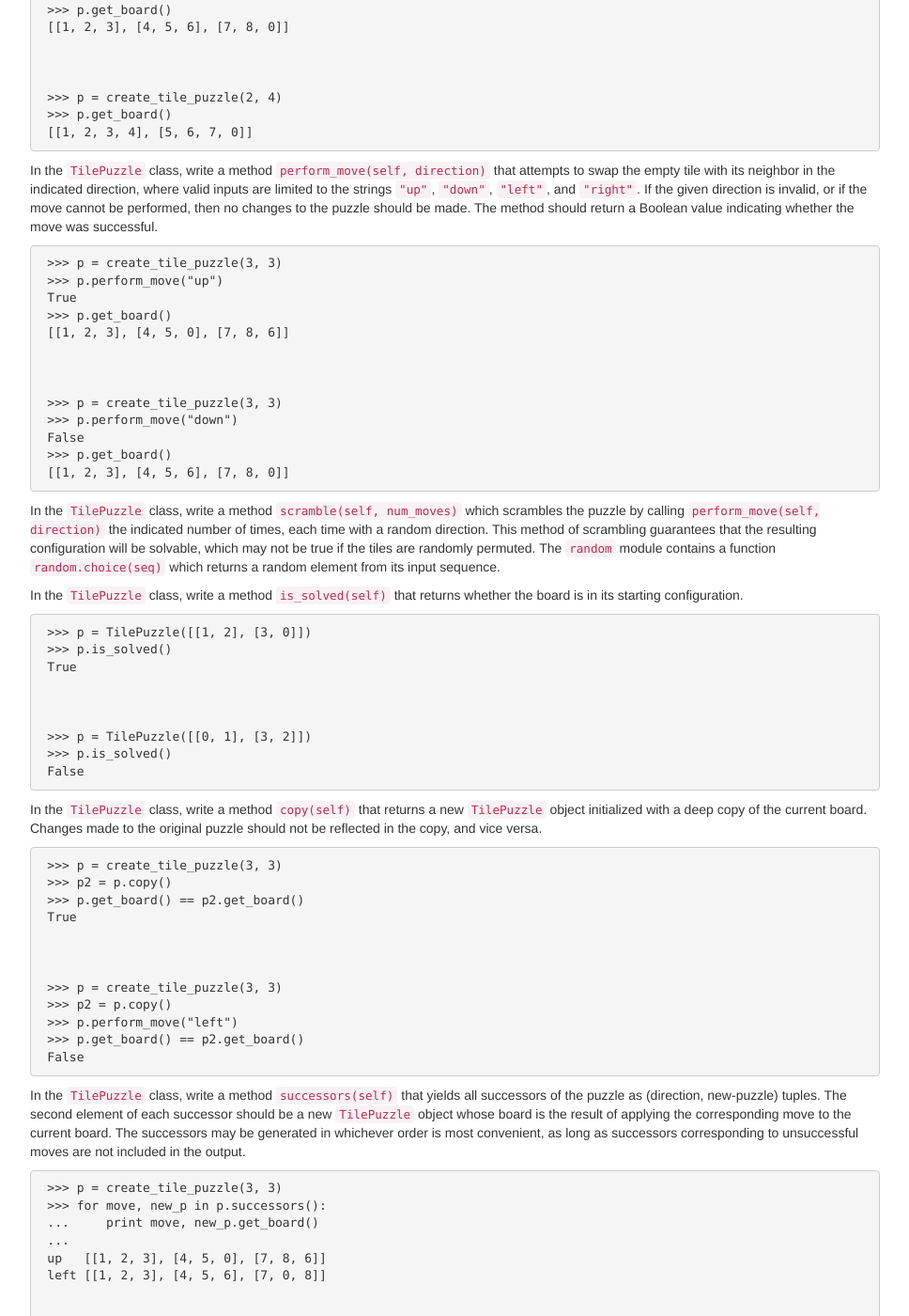
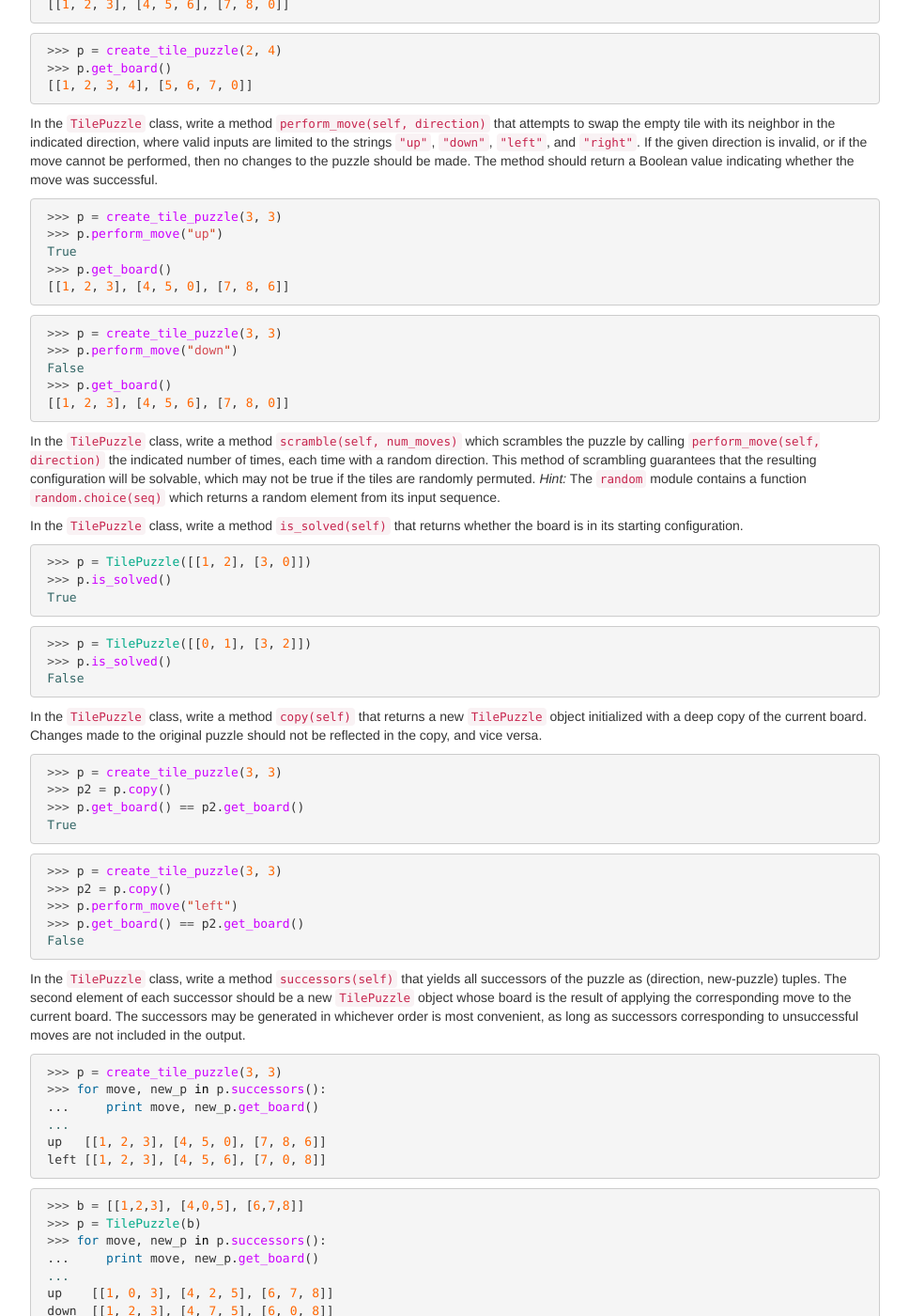
Before and after one commit to artificial-intelligence-class/artificial-intelligence-class.github.io, a Jekyll site: the page built from homeworks/hw3/homework3.md, in a window 1280 px wide and 1400 px high, scrolled down 1446 px. Shown: the whole window at 94% size, without its empty margins (273-1241 px from the left). Built offline with Jekyll 4.4.1, drawn with Linux system fonts in a browser that asks for light colours; nearby versions of some CDN libraries; formulas are drawn with MathJax 3; a script that is not in the unit is left out; some of the changed text lies outside the part shown.

Commit message:
Homework 3 markdown formatting.

````diff
--- a/homeworks/hw3/homework3.md
+++ b/homeworks/hw3/homework3.md
@@ -62,7 +62,7 @@ Homework 3: Informed Search [100 points]
 
 In this assignment, you will explore a number of games and puzzles from the perspectives of informed and adversarial search.
 
-A skeleton file `homework3.py` containing empty definitions for each question has been provided. Since portions of this assignment will be graded automatically, none of the names or function signatures in this file should be modified. However, you are free to introduce additional variables or functions if needed.
+A skeleton file [homework3.py](homework3.py) containing empty definitions for each question has been provided. Since portions of this assignment will be graded automatically, none of the names or function signatures in this file should be modified. However, you are free to introduce additional variables or functions if needed.
 
 You may import definitions from any standard Python library, and are encouraged to do so in case you find yourself reinventing the wheel. If you are unsure where to start, consider taking a look at the data structures and functions defined in the `collections`, `itertools`, `Queue`, and `random` modules.
 
@@ -82,155 +82,154 @@ A natural representation for this puzzle is a two-dimensional list of integer va
 
 1. **[0 point]** In the `TilePuzzle` class, write an initialization method `__init__(self, board)` that stores an input board of this form described above for future use. You additionally may wish to store the dimensions of the board as separate internal variables, as well as the location of the empty tile.
 
-2. **[0 point]** Suggested infrastructure.
+2. **[0 point]** *Suggested infrastructure.*
 
     In the `TilePuzzle` class, write a method `get_board(self)` that returns the internal representation of the board stored during initialization.
 
+    ```python
+    >>> p = TilePuzzle([[1, 2], [3, 0]])
+    >>> p.get_board()
+    [[1, 2], [3, 0]]
+    ```
 
-        >>> p = TilePuzzle([[1, 2], [3, 0]])
-        >>> p.get_board()
-        [[1, 2], [3, 0]]
-
-
-
-        >>> p = TilePuzzle([[0, 1], [3, 2]])
-        >>> p.get_board()
-        [[0, 1], [3, 2]]
-
+    ```python
+    >>> p = TilePuzzle([[0, 1], [3, 2]])
+    >>> p.get_board()
+    [[0, 1], [3, 2]]
+    ```
 
     Write a top-level function `create_tile_puzzle(rows, cols)` that returns a new `TilePuzzle` of the specified dimensions, initialized to the starting configuration. Tiles $1$ through $r \\cdot c - 1$ should be arranged starting from the top-left corner in row-major order, and tile $0$ should be located in the lower-right corner.
 
+    ```python
+    >>> p = create_tile_puzzle(3, 3)
+    >>> p.get_board()
+    [[1, 2, 3], [4, 5, 6], [7, 8, 0]]
+    ```
 
-        >>> p = create_tile_puzzle(3, 3)
-        >>> p.get_board()
-        [[1, 2, 3], [4, 5, 6], [7, 8, 0]]
-
-
-
-        >>> p = create_tile_puzzle(2, 4)
-        >>> p.get_board()
-        [[1, 2, 3, 4], [5, 6, 7, 0]]
-
+    ```python
+    >>> p = create_tile_puzzle(2, 4)
+    >>> p.get_board()
+    [[1, 2, 3, 4], [5, 6, 7, 0]]
+    ```
 
     In the `TilePuzzle` class, write a method `perform_move(self, direction)` that attempts to swap the empty tile with its neighbor in the indicated direction, where valid inputs are limited to the strings `"up"`, `"down"`, `"left"`, and `"right"`. If the given direction is invalid, or if the move cannot be performed, then no changes to the puzzle should be made. The method should return a Boolean value indicating whether the move was successful.
 
+    ```python
+    >>> p = create_tile_puzzle(3, 3)
+    >>> p.perform_move("up")
+    True
+    >>> p.get_board()
+    [[1, 2, 3], [4, 5, 0], [7, 8, 6]]
+    ```
 
-        >>> p = create_tile_puzzle(3, 3)
-        >>> p.perform_move("up")
-        True
-        >>> p.get_board()
-        [[1, 2, 3], [4, 5, 0], [7, 8, 6]]
+    ```python
+    >>> p = create_tile_puzzle(3, 3)
+    >>> p.perform_move("down")
+    False
+    >>> p.get_board()
+    [[1, 2, 3], [4, 5, 6], [7, 8, 0]]
+    ```
 
-
-
-        >>> p = create_tile_puzzle(3, 3)
-        >>> p.perform_move("down")
-        False
-        >>> p.get_board()
-        [[1, 2, 3], [4, 5, 6], [7, 8, 0]]
-
-
-    In the `TilePuzzle` class, write a method `scramble(self, num_moves)` which scrambles the puzzle by calling `perform_move(self, direction)` the indicated number of times, each time with a random direction. This method of scrambling guarantees that the resulting configuration will be solvable, which may not be true if the tiles are randomly permuted. The `random` module contains a function `random.choice(seq)` which returns a random element from its input sequence.
+    In the `TilePuzzle` class, write a method `scramble(self, num_moves)` which scrambles the puzzle by calling `perform_move(self, direction)` the indicated number of times, each time with a random direction. This method of scrambling guarantees that the resulting configuration will be solvable, which may not be true if the tiles are randomly permuted. *Hint:* The `random` module contains a function `random.choice(seq)` which returns a random element from its input sequence.
 
     In the `TilePuzzle` class, write a method `is_solved(self)` that returns whether the board is in its starting configuration.
 
+    ```python
+    >>> p = TilePuzzle([[1, 2], [3, 0]])
+    >>> p.is_solved()
+    True
+    ```
 
-        >>> p = TilePuzzle([[1, 2], [3, 0]])
-        >>> p.is_solved()
-        True
-
-
-
-        >>> p = TilePuzzle([[0, 1], [3, 2]])
-        >>> p.is_solved()
-        False
-
+    ```python
+    >>> p = TilePuzzle([[0, 1], [3, 2]])
+    >>> p.is_solved()
+    False
+    ```
 
     In the `TilePuzzle` class, write a method `copy(self)` that returns a new `TilePuzzle` object initialized with a deep copy of the current board. Changes made to the original puzzle should not be reflected in the copy, and vice versa.
 
+    ```python
+    >>> p = create_tile_puzzle(3, 3)
+    >>> p2 = p.copy()
+    >>> p.get_board() == p2.get_board()
+    True
+    ```
 
-        >>> p = create_tile_puzzle(3, 3)
-        >>> p2 = p.copy()
-        >>> p.get_board() == p2.get_board()
-        True
-
-
-
-        >>> p = create_tile_puzzle(3, 3)
-        >>> p2 = p.copy()
-        >>> p.perform_move("left")
-        >>> p.get_board() == p2.get_board()
-        False
-
+    ```python
+    >>> p = create_tile_puzzle(3, 3)
+    >>> p2 = p.copy()
+    >>> p.perform_move("left")
+    >>> p.get_board() == p2.get_board()
+    False
+    ```
 
     In the `TilePuzzle` class, write a method `successors(self)` that yields all successors of the puzzle as (direction, new-puzzle) tuples. The second element of each successor should be a new `TilePuzzle` object whose board is the result of applying the corresponding move to the current board. The successors may be generated in whichever order is most convenient, as long as successors corresponding to unsuccessful moves are not included in the output.
 
+    ```python
+    >>> p = create_tile_puzzle(3, 3)
+    >>> for move, new_p in p.successors():
+    ...     print move, new_p.get_board()
+    ...
+    up   [[1, 2, 3], [4, 5, 0], [7, 8, 6]]
+    left [[1, 2, 3], [4, 5, 6], [7, 0, 8]]
+    ```
 
-        >>> p = create_tile_puzzle(3, 3)
-        >>> for move, new_p in p.successors():
-        ...     print move, new_p.get_board()
-        ...
-        up   [[1, 2, 3], [4, 5, 0], [7, 8, 6]]
-        left [[1, 2, 3], [4, 5, 6], [7, 0, 8]]
-
-
-
-        >>> b = [[1,2,3], [4,0,5], [6,7,8]]
-        >>> p = TilePuzzle(b)
-        >>> for move, new_p in p.successors():
-        ...     print move, new_p.get_board()
-        ...
-        up    [[1, 0, 3], [4, 2, 5], [6, 7, 8]]
-        down  [[1, 2, 3], [4, 7, 5], [6, 0, 8]]
-        left  [[1, 2, 3], [0, 4, 5], [6, 7, 8]]
-        right [[1, 2, 3], [4, 5, 0], [6, 7, 8]]
-
+    ```python
+    >>> b = [[1,2,3], [4,0,5], [6,7,8]]
+    >>> p = TilePuzzle(b)
+    >>> for move, new_p in p.successors():
+    ...     print move, new_p.get_board()
+    ...
+    up    [[1, 0, 3], [4, 2, 5], [6, 7, 8]]
+    down  [[1, 2, 3], [4, 7, 5], [6, 0, 8]]
+    left  [[1, 2, 3], [0, 4, 5], [6, 7, 8]]
+    right [[1, 2, 3], [4, 5, 0], [6, 7, 8]]
+    ```
 
 3. **[25 points]** In the `TilePuzzle` class, write a method `find_solutions_iddfs(self)` that yields all optimal solutions to the current board, represented as lists of moves. Valid moves include the four strings `"up"`, `"down"`, `"left"`, and `"right"`, where each move indicates a single swap of the empty tile with its neighbor in the indicated direction. Your solver should be implemented using an iterative deepening depth-first search, consisting of a series of depth-first searches limited at first to $0$ moves, then $1$ move, then $2$ moves, and so on. You may assume that the board is solvable. The order in which the solutions are produced is unimportant, as long as all optimal solutions are present in the output.
 
-    This method is most easily implemented using recursion. First define a recursive helper method `iddfs_helper(self, limit, moves)` that yields all solutions to the current board of length no more than `limit` which are continuations of the provided move list. Your main method will then call this helper function in a loop, increasing the depth limit by one at each iteration, until one or more solutions have been found.
+    *Hint: This method is most easily implemented using recursion. First define a recursive helper method `iddfs_helper(self, limit, moves)` that yields all solutions to the current board of length no more than `limit` which are continuations of the provided move list. Your main method will then call this helper function in a loop, increasing the depth limit by one at each iteration, until one or more solutions have been found.*
 
+    ```python
+    >>> b = [[4,1,2], [0,5,3], [7,8,6]]
+    >>> p = TilePuzzle(b)
+    >>> solutions = p.find_solutions_iddfs()
+    >>> next(solutions)
+    ['up', 'right', 'right', 'down', 'down']
+    ```
 
-        >>> b = [[4,1,2], [0,5,3], [7,8,6]]
-        >>> p = TilePuzzle(b)
-        >>> solutions = p.find_solutions_iddfs()
-        >>> next(solutions)
-        ['up', 'right', 'right', 'down', 'down']
-
-
-
-        >>> b = [[1,2,3], [4,0,8], [7,6,5]]
-        >>> p = TilePuzzle(b)
-        >>> list(p.find_solutions_iddfs())
-        [['down', 'right', 'up', 'left', 'down',
-         'right'], ['right', 'down', 'left',
-         'up', 'right', 'down']]
-
+    ```python
+    >>> b = [[1,2,3], [4,0,8], [7,6,5]]
+    >>> p = TilePuzzle(b)
+    >>> list(p.find_solutions_iddfs())
+    [['down', 'right', 'up', 'left', 'down',
+     'right'], ['right', 'down', 'left',
+     'up', 'right', 'down']]
+    ```
 
 4. **[30 points]** In the `TilePuzzle` class, write a method `find_solution_a_star(self)` that returns an optimal solution to the current board, represented as a list of direction strings. If multiple optimal solutions exist, any of them may be returned. Your solver should be implemented as an A* search using the Manhattan distance heuristic, which is reviewed below. You may assume that the board is solvable. During your search, you should take care not to add positions to the queue that have already been visited. It is recommended that you use the `PriorityQueue` class from the `Queue` module.
 
-    Recall that the Manhattan distance between two locations $(r\_1, c\_1)$ and $(r\_2, c\_2)$ on a board is defined to be the sum of the componentwise distances: $|r\_1 - r\_2| + |c\_1 - c\_2|$. The Manhattan distance heuristic for an entire puzzle is then the sum of the Manhattan distances between each tile and its solved location.
+    Recall that the Manhattan distance between two locations $(r_1, c_1)$ and $(r_2, c_2)$ on a board is defined to be the sum of the componentwise distances: $\|r_1−r_2\|+\|c_1−c_2\|$. The Manhattan distance heuristic for an entire puzzle is then the sum of the Manhattan distances between each tile and its solved location.
 
+    ```python
+    >>> b = [[4,1,2], [0,5,3], [7,8,6]]
+    >>> p = TilePuzzle(b)
+    >>> p.find_solution_a_star()
+    ['up', 'right', 'right', 'down', 'down']
+    ```
 
-        >>> b = [[4,1,2], [0,5,3], [7,8,6]]
-        >>> p = TilePuzzle(b)
-        >>> p.find_solution_a_star()
-        ['up', 'right', 'right', 'down', 'down']
-
-
-
-        >>> b = [[1,2,3], [4,0,5], [6,7,8]]
-        >>> p = TilePuzzle(b)
-        >>> p.find_solution_a_star()
-        ['right', 'down', 'left', 'left', 'up',
-         'right', 'down', 'right', 'up', 'left',
-         'left', 'down', 'right', 'right']
-
-
+    ```python
+    >>> b = [[1,2,3], [4,0,5], [6,7,8]]
+    >>> p = TilePuzzle(b)
+    >>> p.find_solution_a_star()
+    ['right', 'down', 'left', 'left', 'up',
+     'right', 'down', 'right', 'up', 'left',
+     'left', 'down', 'right', 'right']
+    ```
 
 If you implemented the suggested infrastructure described in this section, you can play with an interactive version of the Tile Puzzle using the provided GUI by running the following command:
 
-    python homework3_tile_puzzle_gui.py rows cols
+    python3 homework3_tile_puzzle_gui.py rows cols
 
 The arguments `rows` and `cols` are positive integers designating the size of the puzzle.
 
@@ -240,27 +239,27 @@ In the GUI, you can use the arrow keys to perform moves on the puzzle, and can u
 
 In this section, you will investigate the problem of navigation on a two-dimensional grid with obstacles. The goal is to produce the shortest path between a provided pair of points, taking care to maneuver around the obstacles as needed. Path length is measured in Euclidean distance. Valid directions of movement include up, down, left, right, up-left, up-right, down-left, and down-right.
 
-Your task is to write a function `find_path(start, goal, scene)` which returns the shortest path from the start point to the goal point that avoids traveling through the obstacles in the grid. For this problem, points will be represented as two-element tuples of the form (row, column), and scenes will be represented as two-dimensional lists of Boolean values, with `False` values corresponding empty spaces and `True` values corresponding to obstacles. Your output should be the list of points in the path, and should explicitly include both the start point and the goal point. Your implementation should consist of an A* search using the straight-line Euclidean distance heuristic. If multiple optimal solutions exist, any of them may be returned. If no optimal solutions exist, or if the start point or goal point lies on an obstacle, you should return the sentinal value `None`.
+Your task is to write a function `find_path(start, goal, scene)` which returns the shortest path from the start point to the goal point that avoids traveling through the obstacles in the grid. For this problem, points will be represented as two-element tuples of the form (row, column), and scenes will be represented as two-dimensional lists of Boolean values, with `False` values corresponding empty spaces and `True` values corresponding to obstacles. Your output should be the list of points in the path, and should explicitly include both the start point and the goal point. Your implementation should consist of an $A^\*$ search using the straight-line Euclidean distance heuristic. If multiple optimal solutions exist, any of them may be returned. If no optimal solutions exist, or if the start point or goal point lies on an obstacle, you should return the sentinal value `None`.
 
+```python
+>>> scene = [[False, False, False],
+...          [False, True , False],
+...          [False, False, False]]
+>>> find_path((0, 0), (2, 1), scene)
+[(0, 0), (1, 0), (2, 1)]
+```
 
-    >>> scene = [[False, False, False],
-    ...          [False, True , False],
-    ...          [False, False, False]]
-    >>> find_path((0, 0), (2, 1), scene)
-    [(0, 0), (1, 0), (2, 1)]
-
-
-
-    >>> scene = [[False, True, False],
-    ...          [False, True, False],
-    ...          [False, True, False]]
-    >>> print find_path((0, 0), (0, 2), scene)
-    None
-
+```python
+>>> scene = [[False, True, False],
+...          [False, True, False],
+...          [False, True, False]]
+>>> print find_path((0, 0), (0, 2), scene)
+None
+```
 
 Once you have implemented your solution, you can visualize the paths it produces using the provided GUI by running the following command:
 
-    python homework3_grid_navigation_gui.py scene_path
+    python3 homework3_grid_navigation_gui.py scene_path
 
 The argument `scene_path` is a path to a scene file storing the layout of the target grid and obstacles. We use the following format for textual scene representation: `"."` characters correspond to empty spaces, and `"X"` characters correspond to obstacles.
 
@@ -270,7 +269,7 @@ Recall the Linear Disk Movement section from Homework 2. The starting configurat
 
 In a variant of the problem, the disks were distinct rather than identical, and the goal state was amended to stipulate that the final order of the disks should be the reverse of their initial order.
 
-Implement an improved version of the `solve_distinct_disks(length, n)` function from Homework 2 that uses an A* search rather than an uninformed breadth-first search to find an optimal solution. As before, the exact solution produced is not important so long as it is of minimal length. You should devise a heuristic which is admissible but informative enough to yield significant improvements in performance.
+Implement an improved version of the `solve_distinct_disks(length, n)` function from Homework 2 that uses an $A^\*$ search rather than an uninformed breadth-first search to find an optimal solution. As before, the exact solution produced is not important so long as it is of minimal length. You should devise a heuristic which is admissible but informative enough to yield significant improvements in performance.
 
 ## 4. Feedback [5 points]
 
````
Also changed, not shown: homeworks/hw2/homework2.md (+1 -1 lines).
